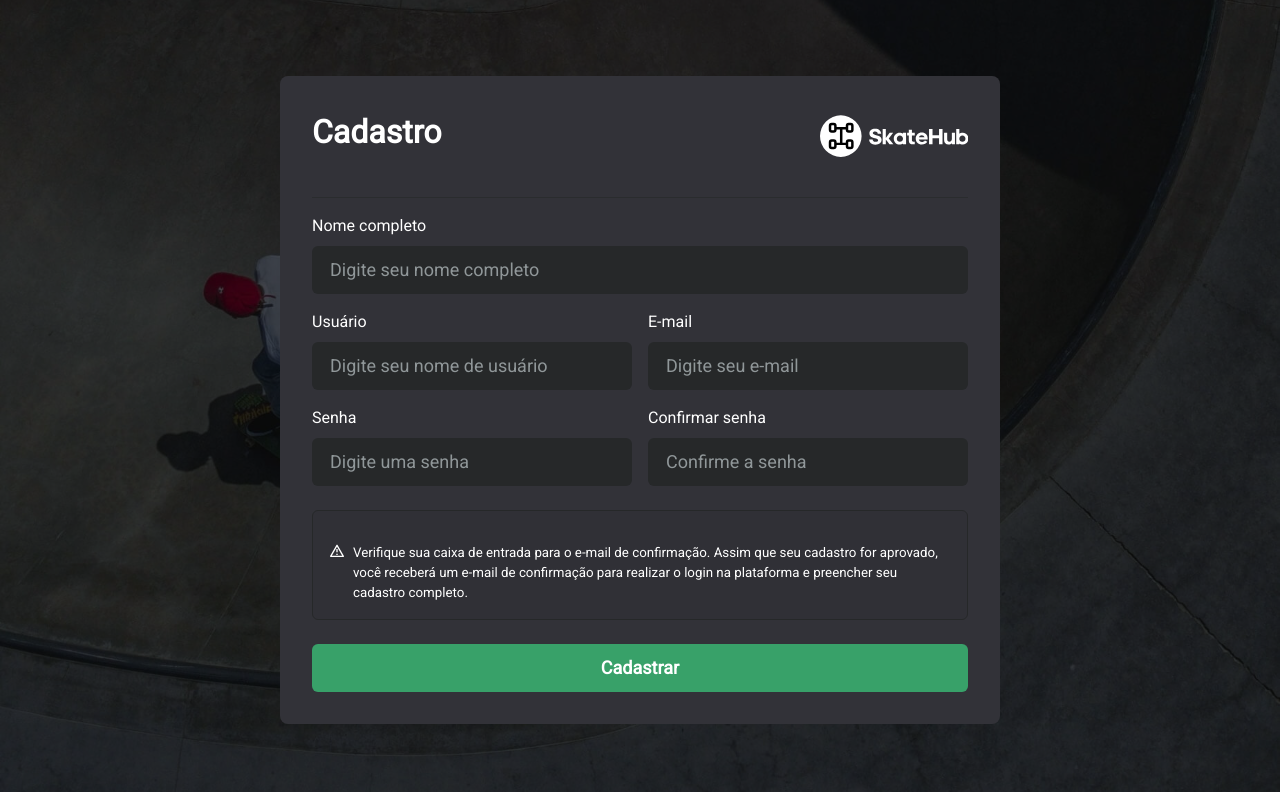
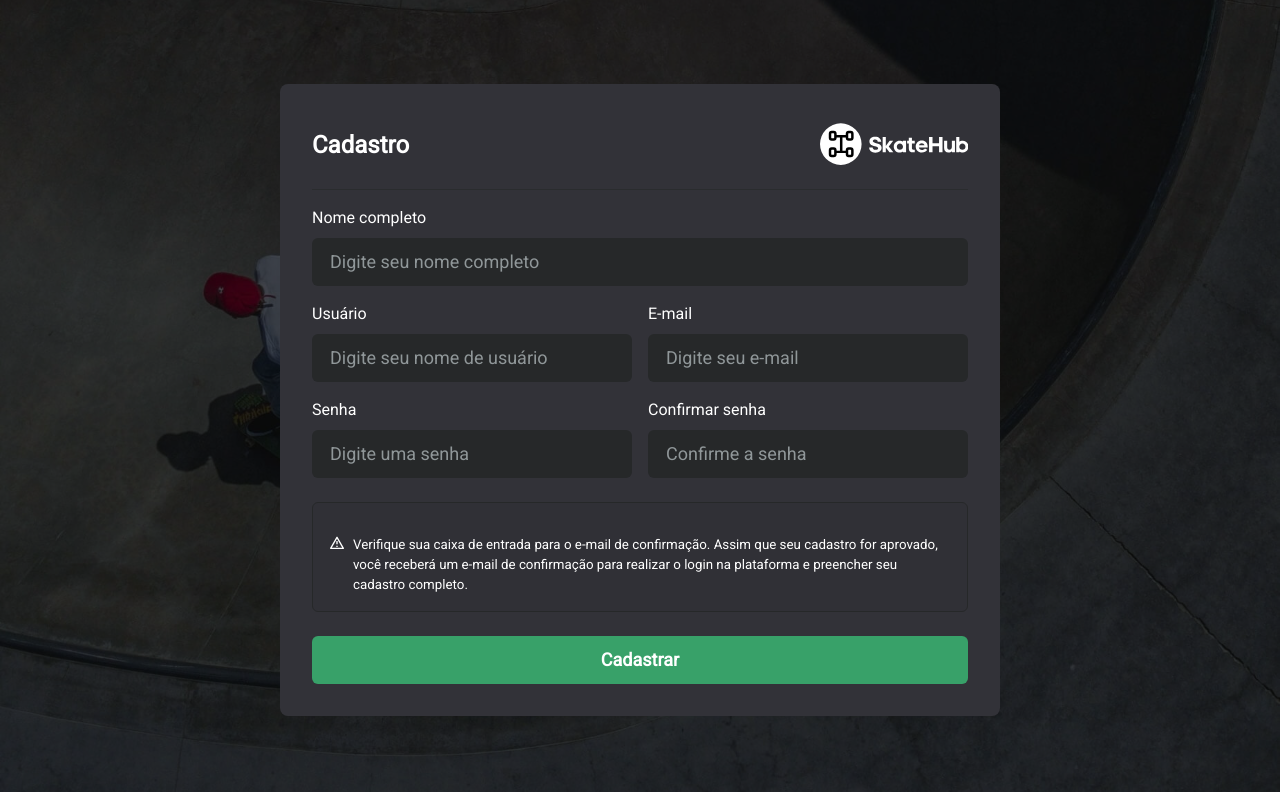
Before and after one commit to jpcmf/Frontend-GraduateProgram-FullStack-2024, a Next.js app: page /auth/signup in a window 1280 px wide. Shown: the top 792 px of the page. Built offline with nearby package versions, Linux system fonts and the light colour scheme; no server answers.

Commit message:
feat: Update the skatehub logo size

```diff
--- a/src/pages/auth/signup.tsx
+++ b/src/pages/auth/signup.tsx
@@ -120,8 +120,8 @@ export default function SignUp() {
           onSubmit={handleSubmit(onFinish)}
         >
           <Stack spacing={4}>
-            <Flex justifyContent="space-between" mb="4">
-              <h1 style={{ fontSize: "32px", fontWeight: 600 }}>Cadastro</h1>
+            <Flex justifyContent="space-between" alignItems="center">
+              <h1 style={{ fontSize: "24px", fontWeight: 600 }}>Cadastro</h1>
               <Link href="/">
                 <LogoSkateHub width={148} />
               </Link>
```
